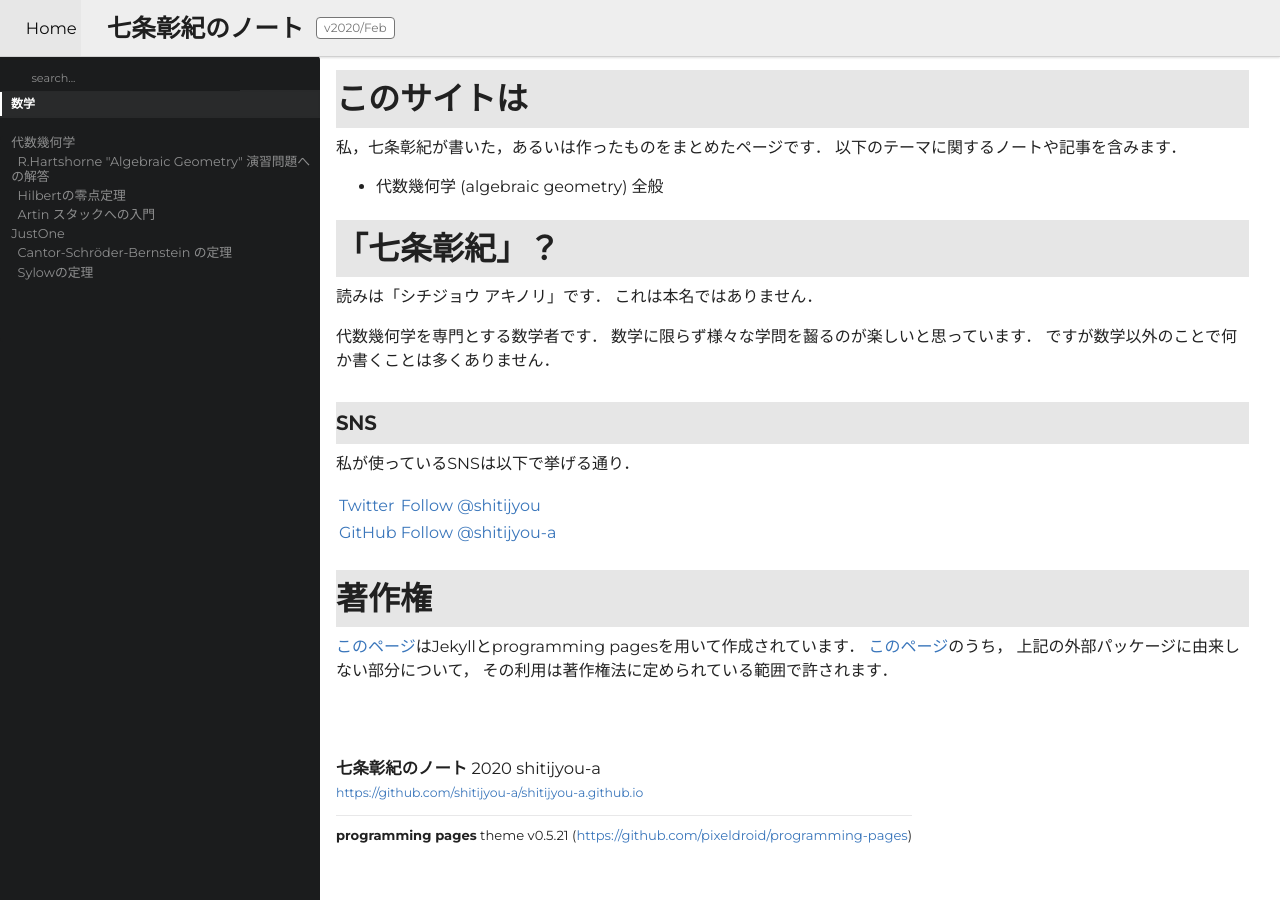
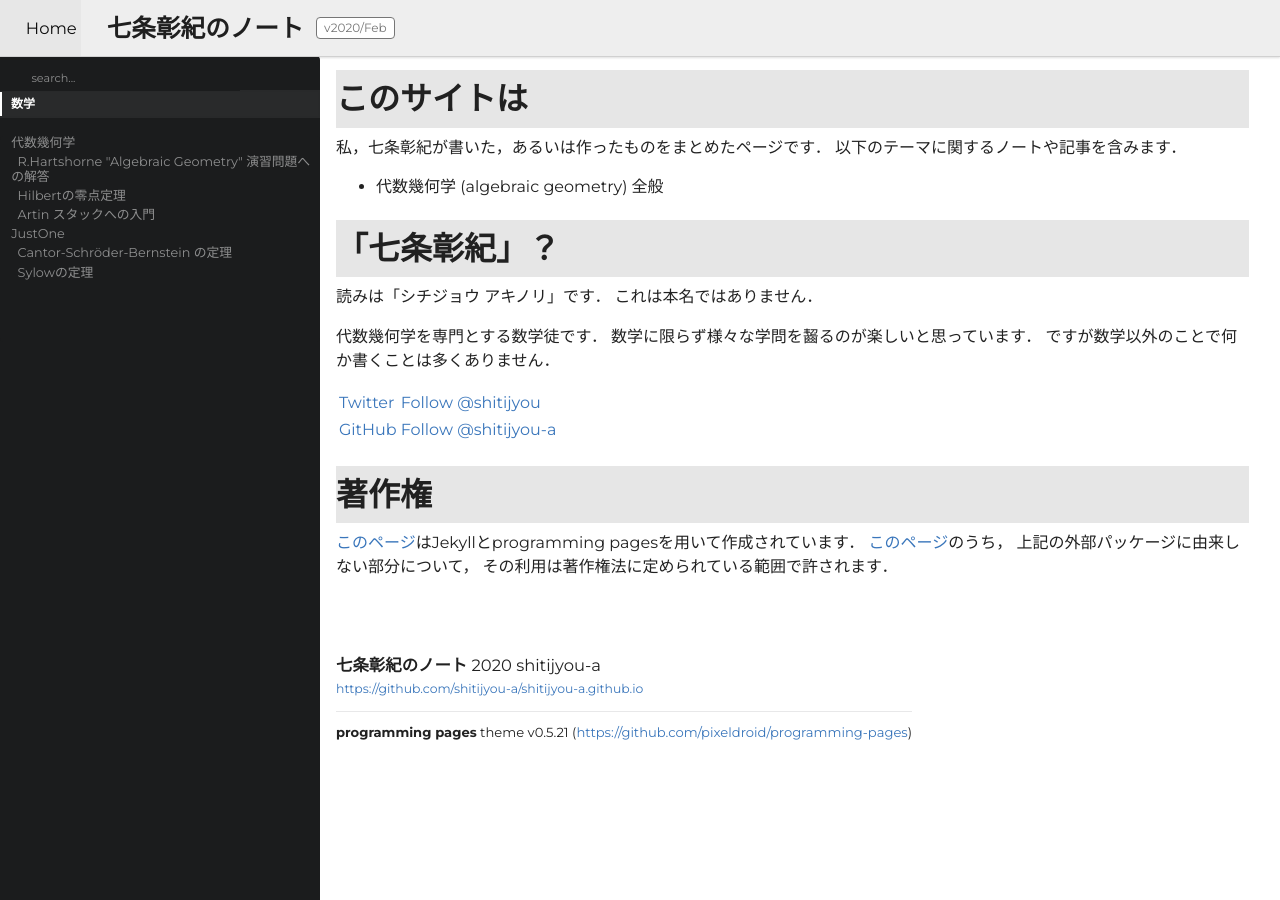
Before and after one commit to shitijyou-a/shitijyou-a.github.io, a Jekyll site: the page built from index.md, in a window 1280 px wide. Built offline with Jekyll 4.4.1, drawn with Linux system fonts in a browser that asks for light colours; comment, search, counter and statistics services are not loaded.

Commit message:
肩書など修正

```diff
--- a/index.md
+++ b/index.md
@@ -15,12 +15,9 @@ description: 七条彰紀の成果物まとめ
 読みは「シチジョウ アキノリ」です．
 これは本名ではありません．
 
-代数幾何学を専門とする数学者です．
+代数幾何学を専門とする数学徒です．
 数学に限らず様々な学問を齧るのが楽しいと思っています．
 ですが数学以外のことで何か書くことは多くありません．
-
-### SNS
-私が使っているSNSは以下で挙げる通り．
 
 |--|--|
 |[Twitter](https://twitter.com/shitijyou)|<a href="https://twitter.com/shitijyou?ref_src=twsrc%5Etfw" class="twitter-follow-button" data-size="large" data-show-count="false">Follow @shitijyou</a><script async src="https://platform.twitter.com/widgets.js" charset="utf-8"></script>|
```
